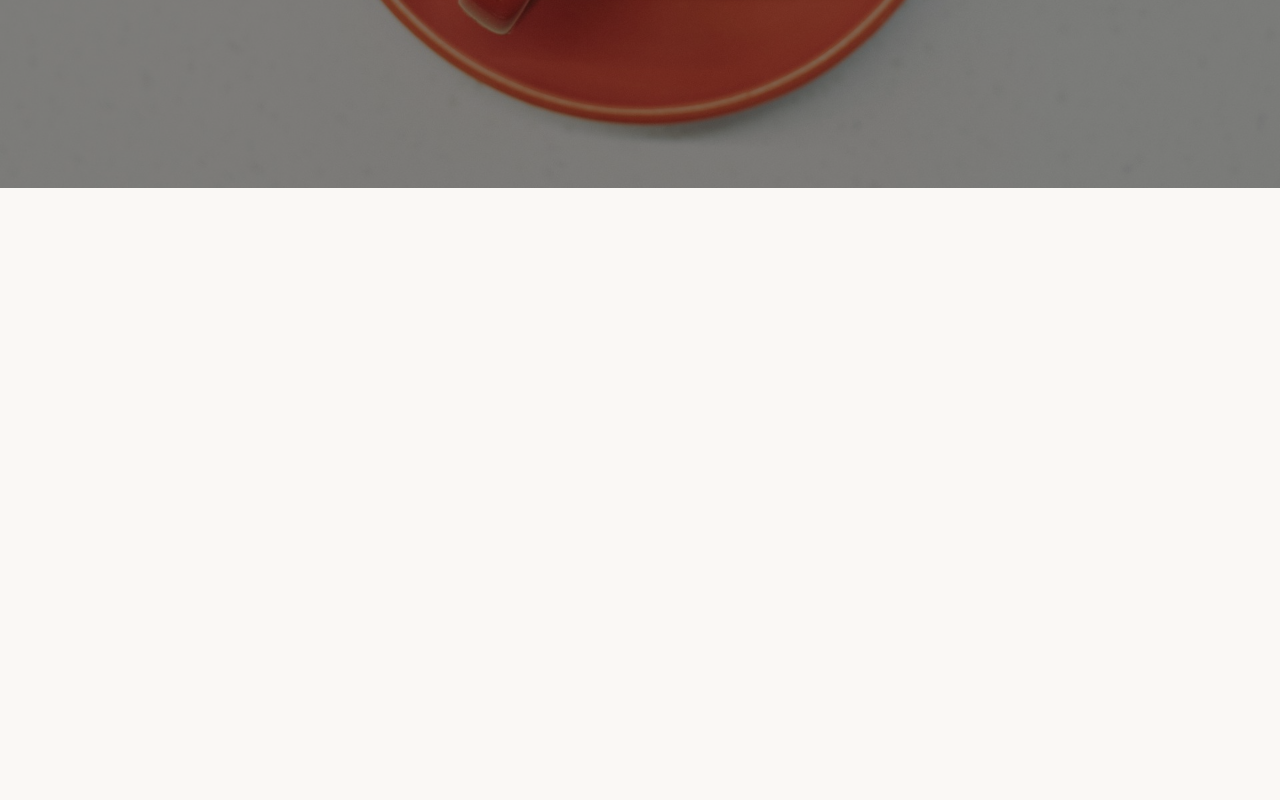
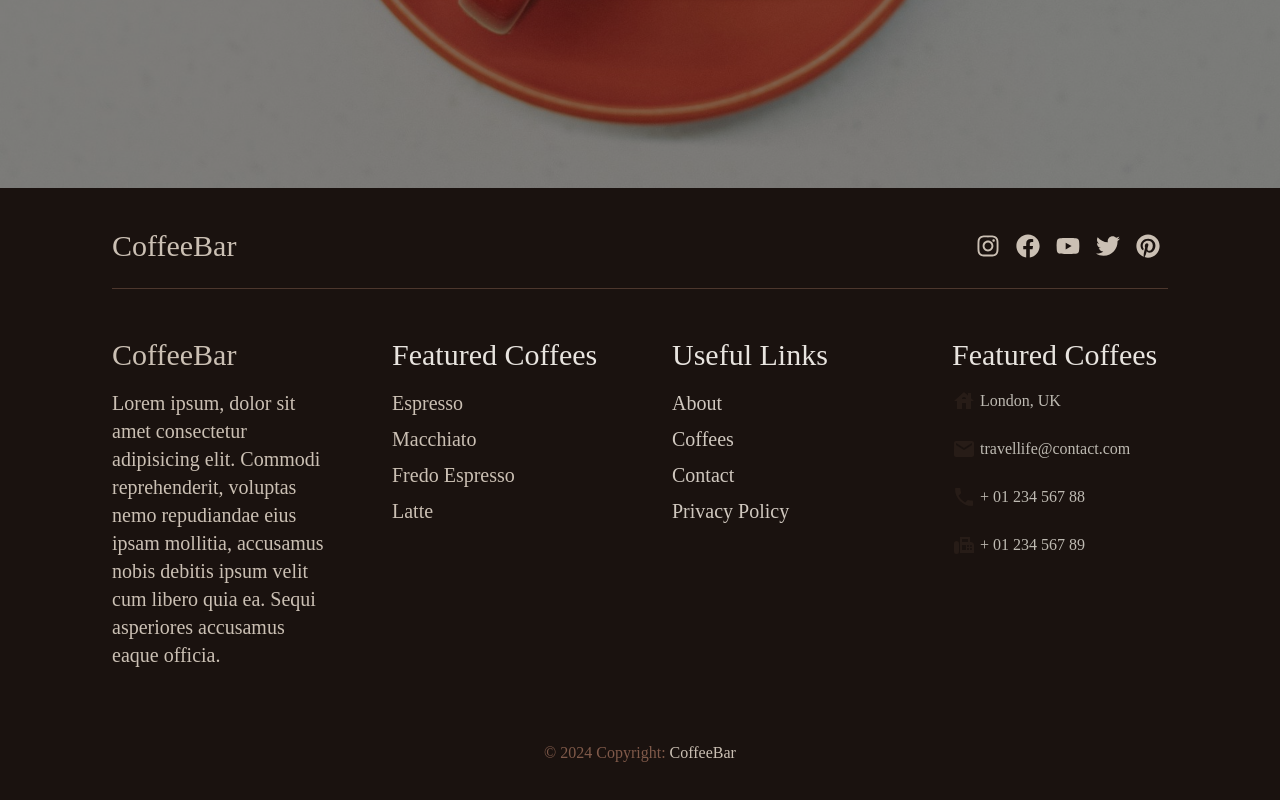
Before and after one commit to DarkoM996/coffeebar-website, a React (Vite) app: page /about in a window 1280 px wide. Shown: the part 4400-5200 px from the top of the page. Before the commit the page ends 4588 px from the top, so only its background shows below. Built offline with nearby package versions, Linux system fonts and the light colour scheme; a web font is replaced by a local one.

Commit message:
about page done for now

```diff
--- a/src/pages/AboutPage.tsx
+++ b/src/pages/AboutPage.tsx
@@ -3,6 +3,7 @@ import AboutValueOne from "../components/aboutpage-components/AboutValueOne";
 import AboutValueTwo from "../components/aboutpage-components/AboutValueTwo";
 import AboutWhyUsSection from "../components/aboutpage-components/AboutWhyUsSection";
 import CTA from "../components/CTA";
+import Footer from "./../components/Footer";
 
 const AboutPage = () => {
   return (
@@ -12,6 +13,7 @@ const AboutPage = () => {
       <AboutValueOne />
       <AboutValueTwo />
       <CTA />
+      <Footer />
     </>
   );
 };
```
